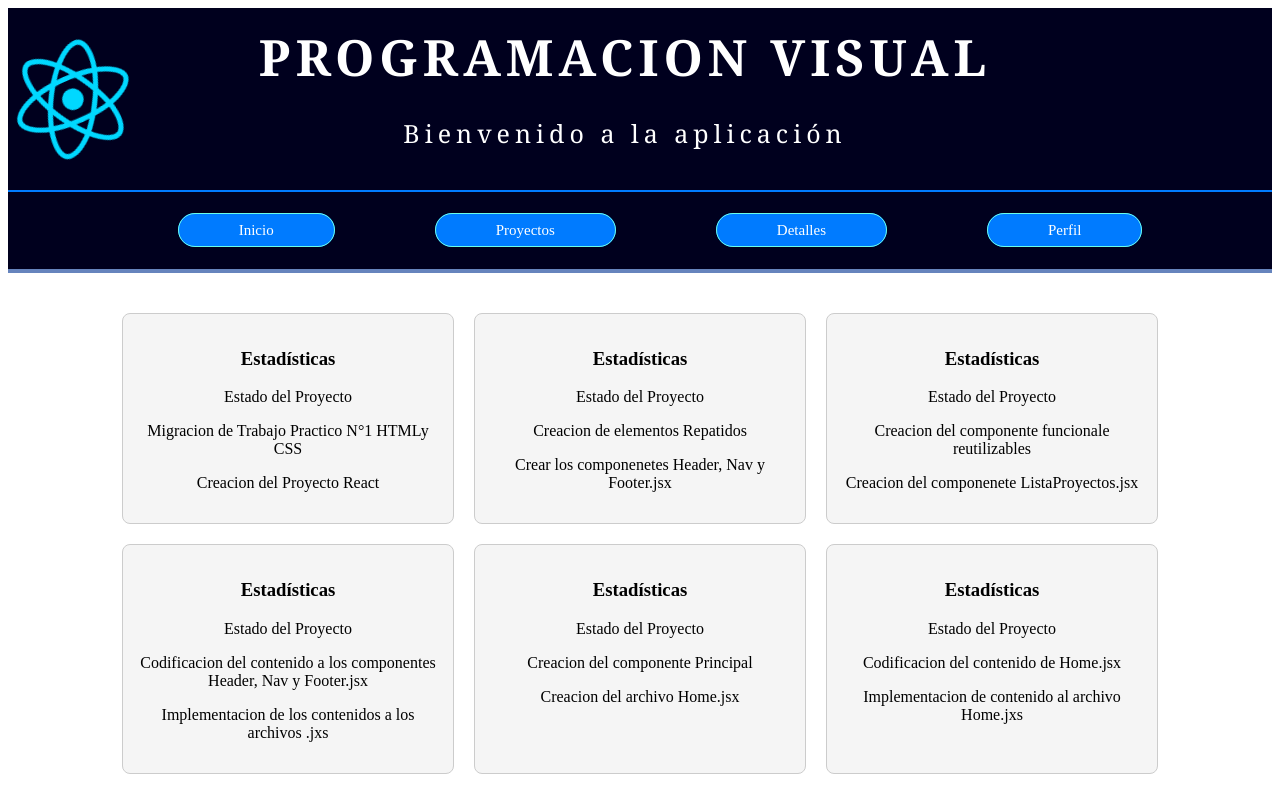
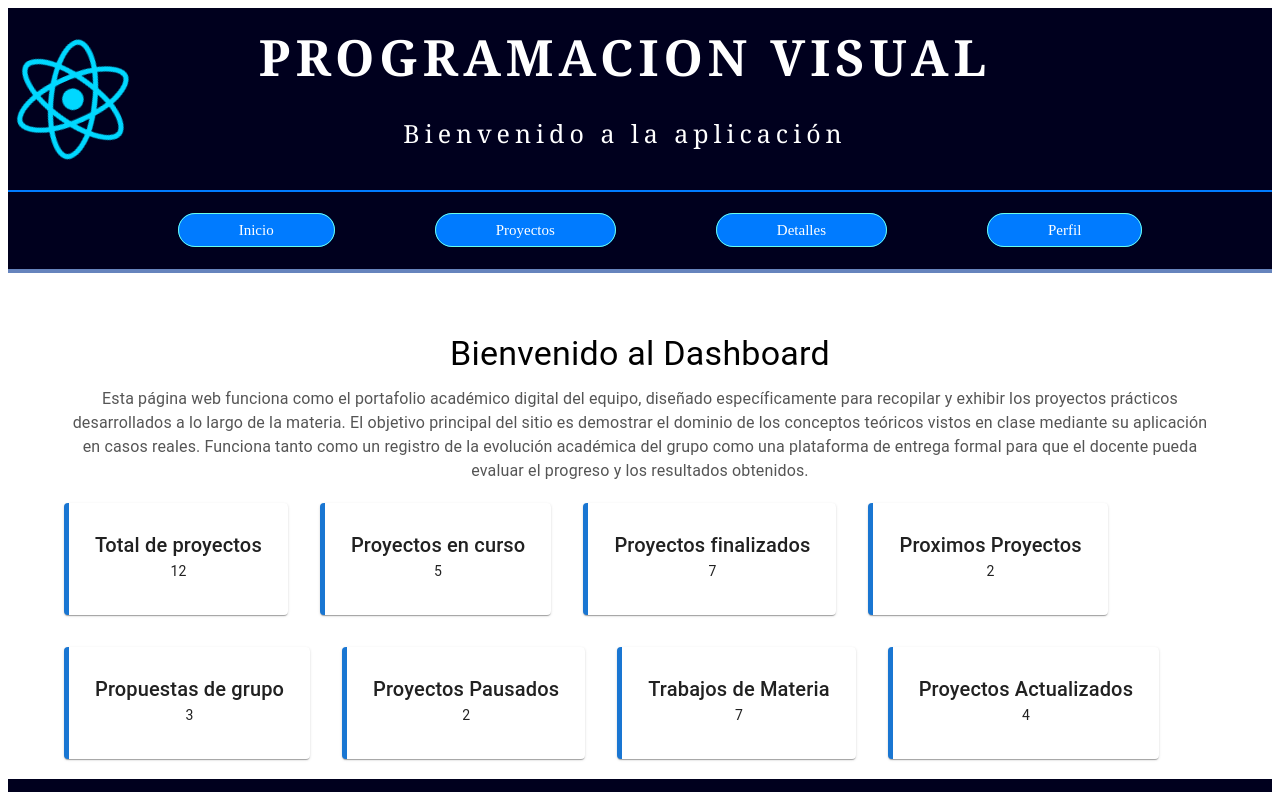
Before and after one commit to MarcosGuanuco/pv_tp3_grupo12, a React (Vite) app in the folder pv_tp3_grupo12_React/: page / in a window 1280 px wide. Shown: the top 792 px of the page. Built offline with nearby package versions, Linux system fonts and the light colour scheme.

Commit message:
Agrego las Paginas Dashboard.jsx y PerfilUsuario.jsx con sus respectivas hojas de estilo

```diff
--- a/pv_tp3_grupo12_React/src/App.jsx
+++ b/pv_tp3_grupo12_React/src/App.jsx
@@ -14,7 +14,8 @@ import Proyectos from './components/Proyectos'
 import Detalles from './components/Detalles'
 import DetallesProyectos from './components/DetallesProyectos'
 import Perfil from './components/Perfil'
-
+import Dashboard from './views/Dashboard'
+import PerfilUsuario from './views/PerfilUsuario'
 
 function App() {
   const [count, setCount] = useState(0)
@@ -26,11 +27,11 @@ function App() {
     <Nav/>
     <main>
       <Routes>
-          <Route path="/" element={<Home />} />
+          <Route path="/" element={<Dashboard />} />
           <Route path="/proyectos" element={<ListaProyectos />} />
           <Route path="/proyectos/:id" element={<DetallesProyectos />} />
           <Route path="/detalles" element={<Detalles />} />
-          <Route path="/perfil" element={<Perfil />} />
+          <Route path="/PerfilUsuario" element={<PerfilUsuario />} />
         </Routes>
     </main>
     <Footer/>
--- a/pv_tp3_grupo12_React/src/components/Nav.jsx
+++ b/pv_tp3_grupo12_React/src/components/Nav.jsx
@@ -7,7 +7,7 @@ function Nav(){
             <NavLink to="/" className="nav-item">Inicio</NavLink>
             <NavLink to="/proyectos" className="nav-item">Proyectos</NavLink>
             <NavLink to="/detalles" className="nav-item">Detalles</NavLink>
-            <NavLink to="/perfil" className="nav-item">Perfil</NavLink>
+            <NavLink to="/PerfilUsuario" className="nav-item">Perfil</NavLink>
             </ul>
         </nav>
     )
--- /dev/null
+++ b/pv_tp3_grupo12_React/src/css/Dashboard.css
@@ -0,0 +1,31 @@
+.dashboard-container {
+  margin-top: 40px;
+  padding: 20px;
+}
+
+.dashboard-title {
+  margin-bottom: 20px;
+  text-align: center;
+}
+
+.dashboard-description {
+  margin-bottom: 30px;
+  text-align: center;
+  color: #555;
+}
+
+.metrics-container {
+  margin-top: 20px;
+}
+
+.metric-card {
+  background-color: #f5f5f5;
+  border-left: 5px solid #1976d2;
+  transition: transform 0.2s ease;
+  text-align: center;
+  padding: 10px;
+}
+
+.metric-card:hover {
+  transform: scale(1.05);
+}
--- /dev/null
+++ b/pv_tp3_grupo12_React/src/css/PerfilUsuario.css
@@ -0,0 +1,16 @@
+.perfil-container {
+  margin-top: 40px;
+  padding: 20px;
+}
+
+.perfil-title, .integrantes-title {
+  margin-bottom: 20px;
+  text-align: center;
+}
+
+.perfil-card {
+  padding: 20px;
+  background-color: #fafafa;
+  border-radius: 8px;
+  margin-bottom: 30px;
+}
--- /dev/null
+++ b/pv_tp3_grupo12_React/src/views/Dashboard.jsx
@@ -0,0 +1,86 @@
+import '../css/Dashboard.css'
+import { Container, Typography, Grid, Card, CardContent } from '@mui/material'
+
+function Dashboard() {
+  return (
+    <Container className="dashboard-container">
+
+      <Typography variant="h4" gutterBottom className="dashboard-title">
+        Bienvenido al Dashboard
+      </Typography>
+
+      <Typography variant="body1" gutterBottom className="dashboard-description">
+        Esta página web funciona como el portafolio académico digital del equipo, diseñado específicamente para recopilar y exhibir los proyectos prácticos desarrollados a lo largo de la materia. El objetivo principal del sitio es demostrar el dominio de los conceptos teóricos vistos en clase mediante su aplicación en casos reales. Funciona tanto como un registro de la evolución académica del grupo como una plataforma de entrega formal para que el docente pueda evaluar el progreso y los resultados obtenidos.
+      </Typography>
+
+      <Grid container spacing={4} className="metrics-container">
+        <Grid item xs={12} md={4}>
+          <Card className="metric-card">
+            <CardContent>
+              <Typography variant="h6">Total de proyectos</Typography>
+              <Typography variant="body2">12</Typography>
+            </CardContent>
+          </Card>
+        </Grid>
+        <Grid item xs={12} md={4}>
+          <Card className="metric-card">
+            <CardContent>
+              <Typography variant="h6">Proyectos en curso</Typography>
+              <Typography variant="body2">5</Typography>
+            </CardContent>
+          </Card>
+        </Grid>
+        <Grid item xs={12} md={4}>
+          <Card className="metric-card">
+            <CardContent>
+              <Typography variant="h6">Proyectos finalizados</Typography>
+              <Typography variant="body2">7</Typography>
+            </CardContent>
+          </Card>
+        </Grid>
+        <Grid item xs={12} md={4}>
+          <Card className="metric-card">
+            <CardContent>
+              <Typography variant="h6">Proximos Proyectos</Typography>
+              <Typography variant="body2">2</Typography>
+            </CardContent>
+          </Card>
+        </Grid>
+        <Grid item xs={12} md={4}>
+          <Card className="metric-card">
+            <CardContent>
+              <Typography variant="h6">Propuestas de grupo</Typography>
+              <Typography variant="body2">3</Typography>
+            </CardContent>
+          </Card>
+        </Grid>
+        <Grid item xs={12} md={4}>
+          <Card className="metric-card">
+            <CardContent>
+              <Typography variant="h6">Proyectos Pausados</Typography>
+              <Typography variant="body2">2</Typography>
+            </CardContent>
+          </Card>
+        </Grid>
+        <Grid item xs={12} md={4}>
+          <Card className="metric-card">
+            <CardContent>
+              <Typography variant="h6">Trabajos de Materia</Typography>
+              <Typography variant="body2">7</Typography>
+            </CardContent>
+          </Card>
+        </Grid>
+        <Grid item xs={12} md={4}>
+          <Card className="metric-card">
+            <CardContent>
+              <Typography variant="h6">Proyectos Actualizados</Typography>
+              <Typography variant="body2">4</Typography>
+            </CardContent>
+          </Card>
+        </Grid>
+      </Grid>
+    </Container>
+  )
+}
+
+export default Dashboard
--- /dev/null
+++ b/pv_tp3_grupo12_React/src/views/PerfilUsuario.jsx
@@ -0,0 +1,32 @@
+import { Container, Paper, Typography, List, ListItem, ListItemText } from '@mui/material'
+import '../css/PerfilUsuario.css'
+
+function PerfilUsuario() {
+  return (
+    <Container className="perfil-container">
+      <Typography variant="h4" gutterBottom className="perfil-title">
+        Perfil del Usuario
+      </Typography>
+
+      <Typography variant="h5" gutterBottom className="integrantes-title">
+        Integrantes del Grupo
+      </Typography>
+
+      <Paper elevation={3} className="perfil-card">
+        <List>
+          <ListItem>
+            <ListItemText primary="Amador Juan Pablo" secondary="AmadorJuan" />
+          </ListItem>
+          <ListItem>
+            <ListItemText primary="Torres Santiago" secondary="Santiago-Torres72" />
+          </ListItem>
+          <ListItem>
+            <ListItemText primary="Guanuco Marcos" secondary="MarcosGuanuco" />
+          </ListItem>
+        </List>
+      </Paper>
+    </Container>
+  )
+}
+
+export default PerfilUsuario
```
